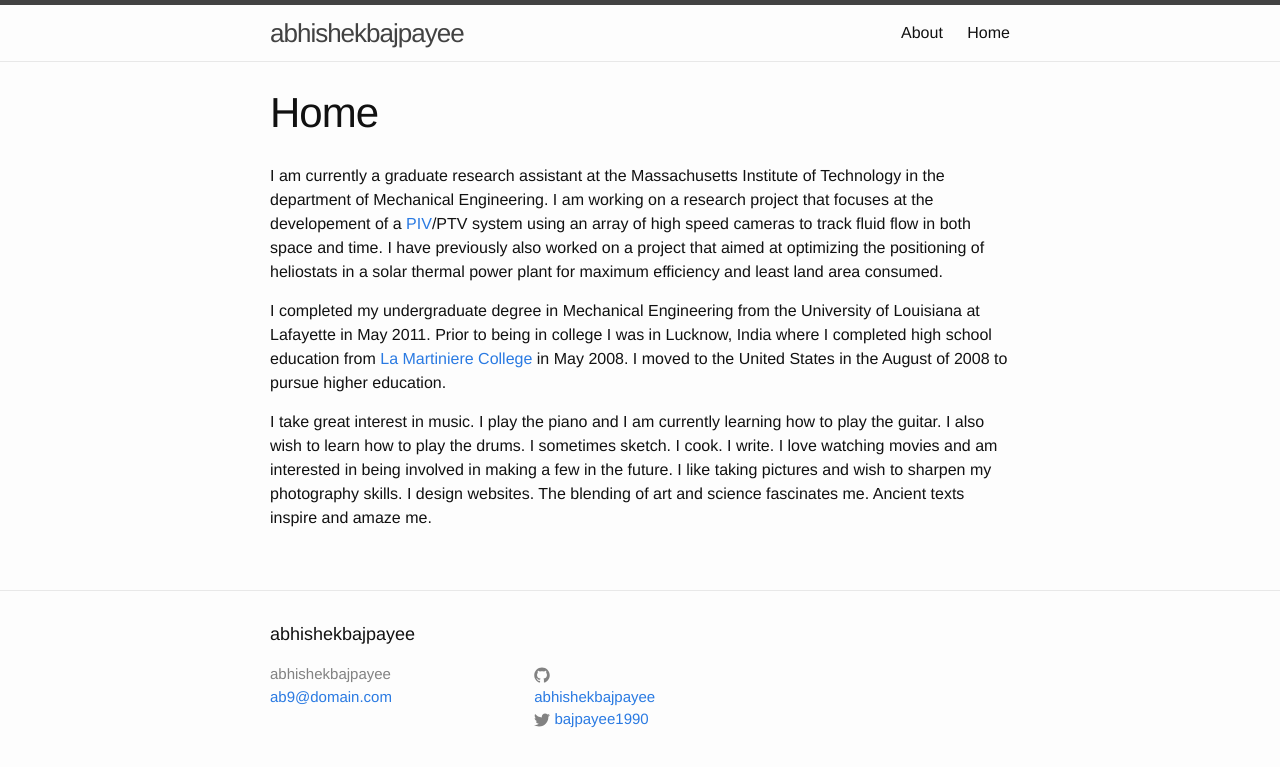
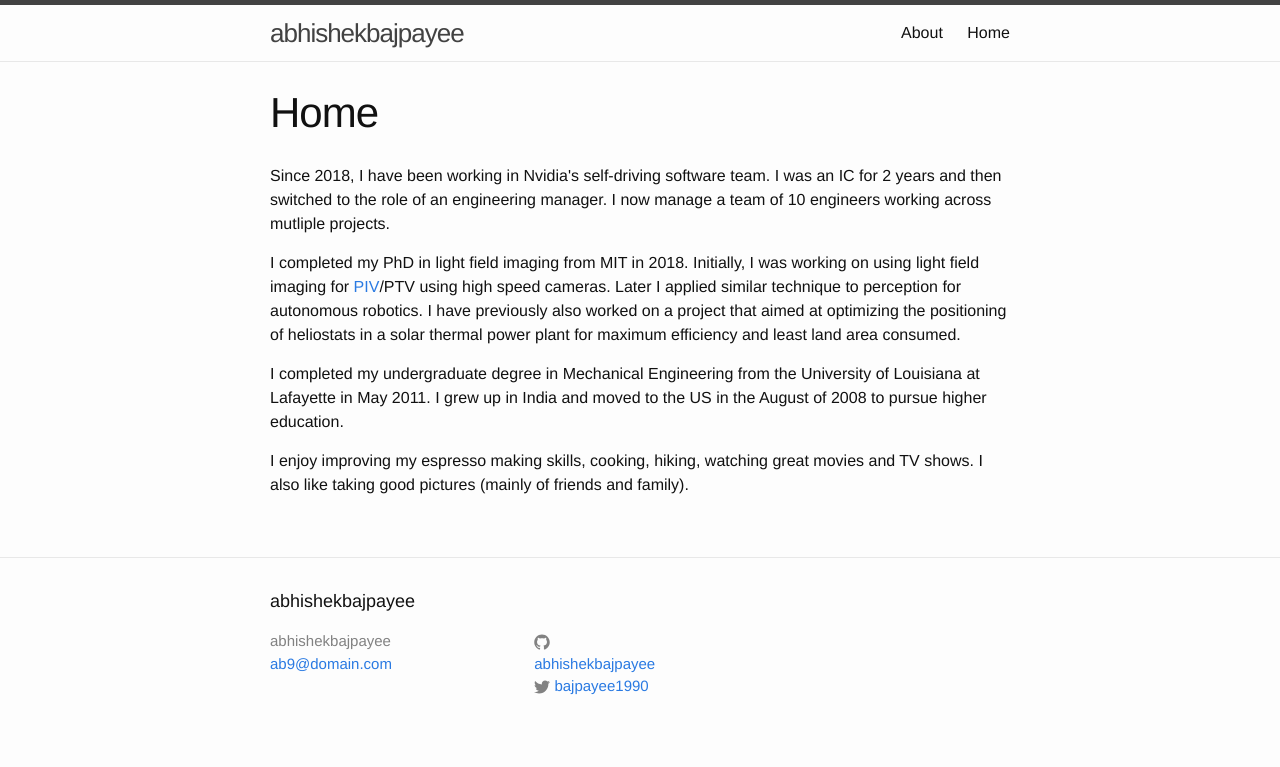
Before and after one commit to abhishekbajpayee/abhishekbajpayee.github.io, a Jekyll site: the page built from index.html, in a window 1280 px wide. Shown: the top 767 px of the page. Built offline with Jekyll 4.4.1, drawn with Linux system fonts in a browser that asks for light colours.

Commit message:
update after 8 yrs

```diff
--- a/index.html
+++ b/index.html
@@ -5,33 +5,25 @@ title: Home
 
 <div class="home">
 
-<p>I am currently a graduate research assistant at the Massachusetts
-  Institute of Technology in the department of Mechanical
-  Engineering. I am working on a research project that focuses at the
-  developement of
-  a <a href="http://en.wikipedia.org/wiki/Particle_image_velocimetry"
-       target="_blank">PIV</a>/PTV system using an array of high speed
-  cameras to track fluid flow in both space and time. I have
-  previously also worked on a project that aimed at optimizing the
+<p>Since 2018, I have been working in Nvidia's self-driving software team.
+  I was an IC for 2 years and then switched to the role of an engineering manager.
+  I now manage a team of 10 engineers working across mutliple projects.</p>
+
+<p>I completed my PhD in light field imaging from MIT in 2018. Initially,
+  I was working on using light field imaging for
+  <a href="http://en.wikipedia.org/wiki/Particle_image_velocimetry"
+       target="_blank">PIV</a>/PTV using high speed
+  cameras. Later I applied similar technique to perception for autonomous
+  robotics. I have previously also worked on a project that aimed at optimizing the
   positioning of heliostats in a solar thermal power plant for maximum
   efficiency and least land area consumed.</p>
 
+<p>I completed my undergraduate degree in Mechanical Engineering from
+  the University of Louisiana at Lafayette in May 2011. I grew up in India
+  and moved to the US in the August of 2008 to pursue higher education.</p>
 
-<p>I completed my undergraduate degree in Mechanical Engineering from
-  the University of Louisiana at Lafayette in May 2011. Prior to being
-  in college I was in Lucknow, India where I completed high school
-  education from <a href="http://lamartinierelucknow.org"
-                    target="_blank">La Martiniere College</a> in May
-  2008. I moved to the United States in the August of 2008 to pursue
-  higher education.</p>
-
-
-<p>I take great interest in music. I play the piano and I am currently
-  learning how to play the guitar. I also wish to learn how to play
-  the drums. I sometimes sketch. I cook. I write. I love watching
-  movies and am interested in being involved in making a few in the
-  future. I like taking pictures and wish to sharpen my photography
-  skills. I design websites. The blending of art and science
-  fascinates me. Ancient texts inspire and amaze me.</p>
+<p>I enjoy improving my espresso making skills, cooking, hiking,
+  watching great movies and TV shows. I also like taking good
+  pictures (mainly of friends and family).</p>
 
 </div>
```
